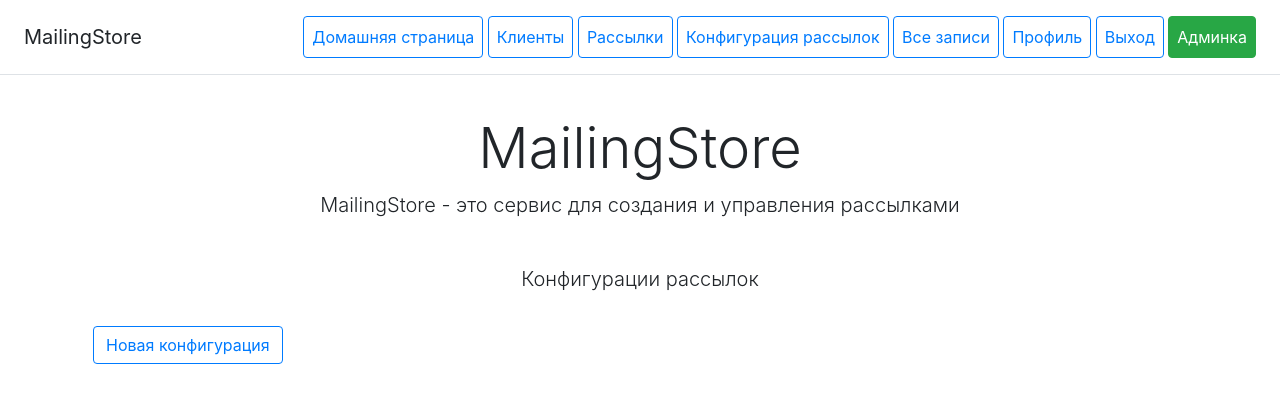
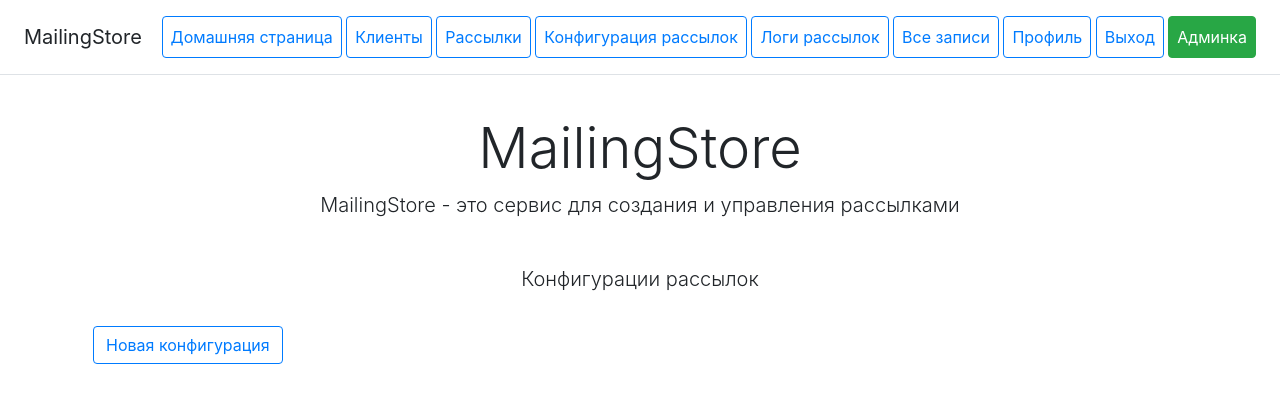
Before and after one commit to DSulzhits/06_course_work, a Django app: page /mailing_lists/ in a window 1280 px wide. Shown: the top 420 px of the page. Run offline with Django 4.2, Linux system fonts and the light colour scheme; the visitor is signed in with stand-in values (Sample User, id 1); data that the repository does not hold is empty; parts of the project's set-up code (start-up, migrations or seed data) failed here and were passed over; some libraries are stand-ins or nearby versions.

Commit message:
Update templates

```diff
--- a/mailing_list/templates/mailing_list/includes/inc_catalog_head.html
+++ b/mailing_list/templates/mailing_list/includes/inc_catalog_head.html
@@ -4,6 +4,7 @@
     <a class="p-2 btn btn-outline-primary" href="{% url 'mailing_list:client_list' %}">Клиенты</a>
     <a class="p-2 btn btn-outline-primary" href="{% url 'mailing_list:message_list' %}">Рассылки</a>
     <a class="p-2 btn btn-outline-primary" href="{% url 'mailing_list:mailing_lists_list' %}">Конфигурация рассылок</a>
+    <a class="p-2 btn btn-outline-primary" href="{% url 'mailing_list:logs_list' %}">Логи рассылок</a>
     <a class="p-2 btn btn-outline-primary" href="{% url 'vlog:records' %}">Все записи</a>
 
     {% if user.is_authenticated %}
--- a/mailing_list/templates/mailing_list/mailinglist_list.html
+++ b/mailing_list/templates/mailing_list/mailinglist_list.html
@@ -1,5 +1,6 @@
 {% extends 'mailing_list/base.html' %}
 {% block content %}
+
     <div class="pricing-header px-1 py-1 pt-md-1 pb-md-2 mx-auto text-center">
         <p class="lead">{{ title }}</p>
     </div>
@@ -10,12 +11,8 @@
                 {% include 'mailing_list/includes/inc_mailing_list_card.html' with object=object %}
             {% endfor %}
         </div>
-        <a href="{% url 'mailing_list:mailing_list_create' %}" class="btn btn-outline-primary m-2">Новая конфигурация</a>
-{#        <a href="{% url 'mailing_list:client_list' %}" class="btn btn-outline-success m-2">Активные клиенты</a>#}
-{#        <a href="{% url 'mailing_list:client_deactivated_list' %}" class="btn btn-outline-secondary m-2">Неактивные#}
-{#            клиенты</a>#}
+        <a href="{% url 'mailing_list:mailing_list_create' %}" class="btn btn-outline-primary m-2">Новая
+            конфигурация</a>
     </div>
 
-
-
 {% endblock %}
```
Also changed, not shown: mailing_list/templates/mailing_list/index.html (+8 -0 lines).
